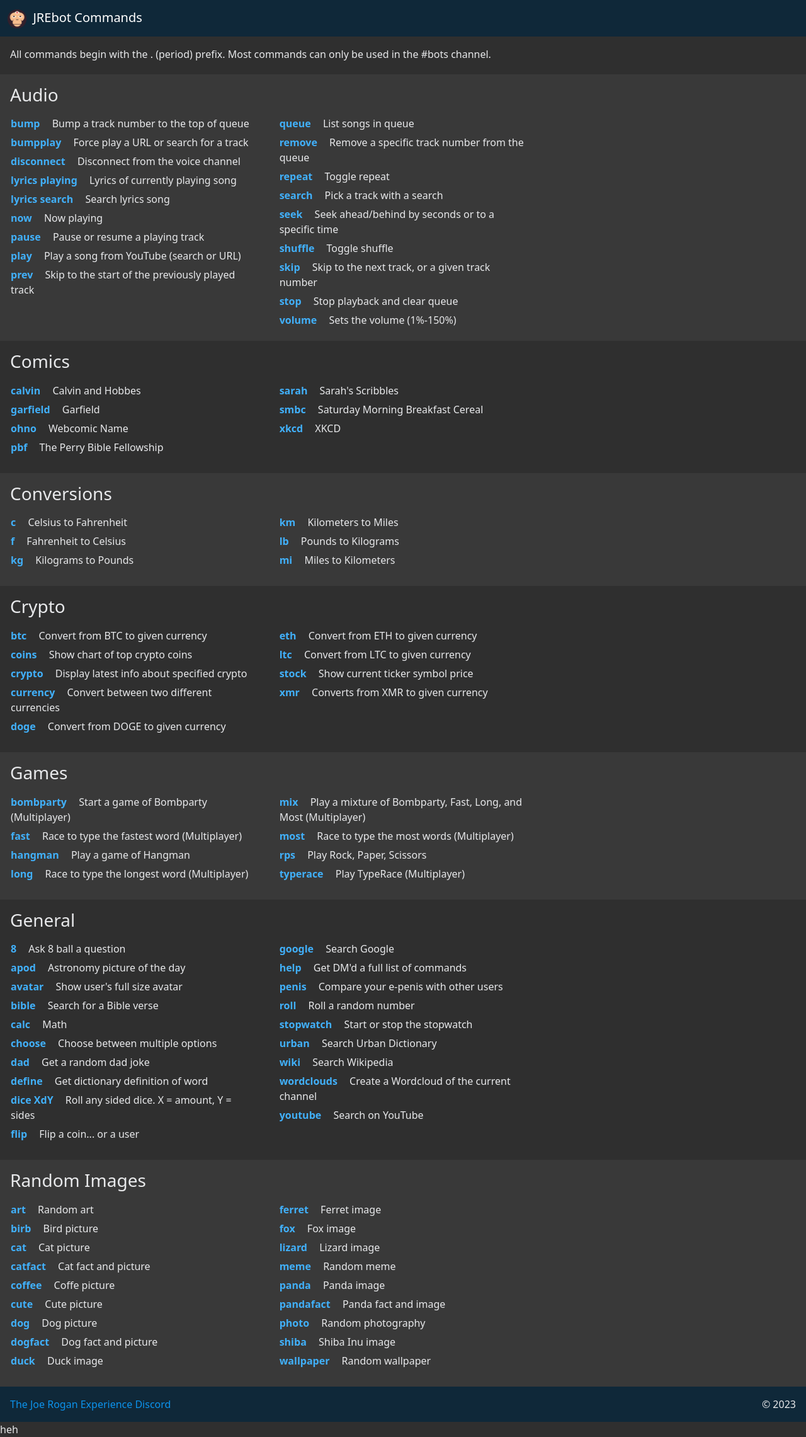
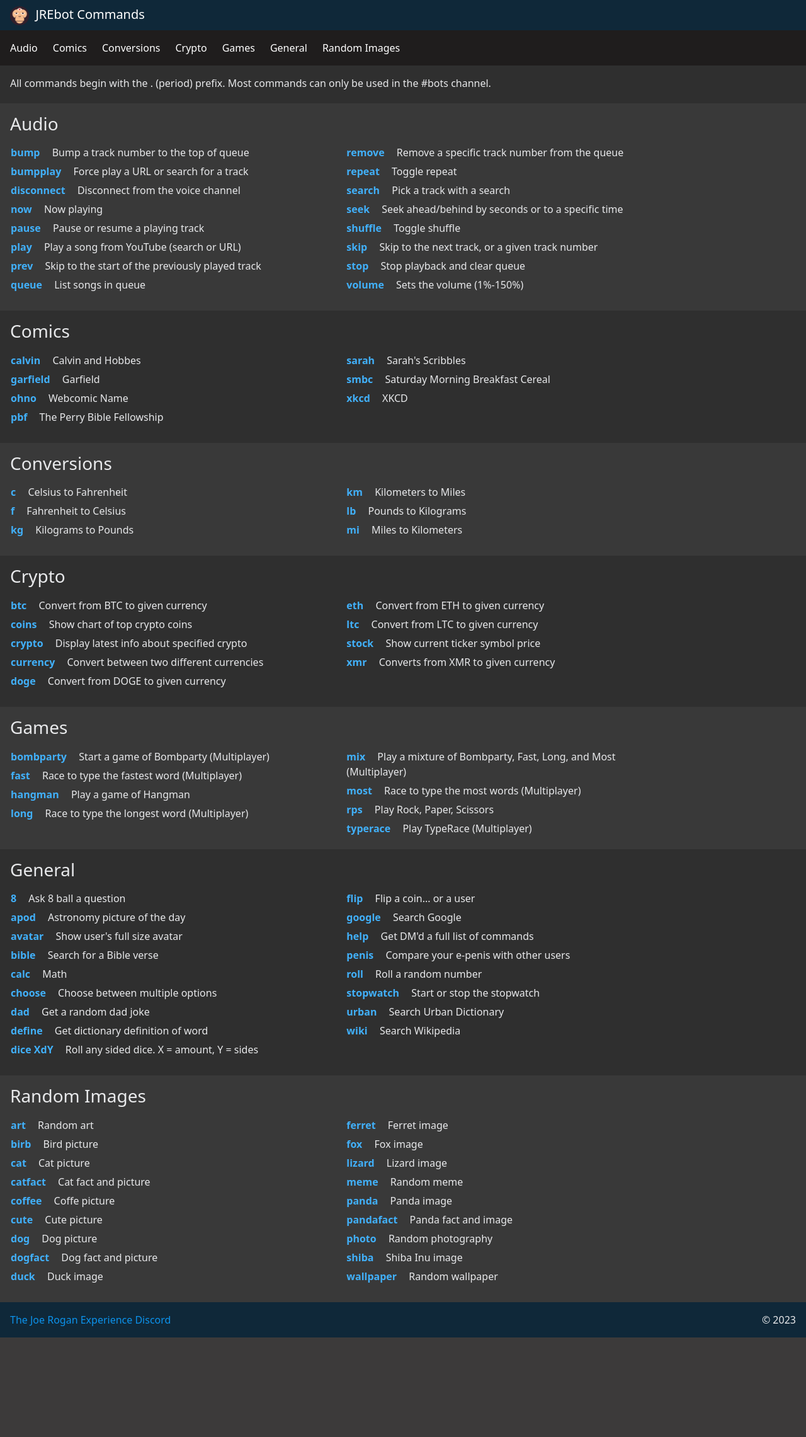
Before and after one commit to cata-lystic/bot-commands-web, a PHP site: page / in a window 1280 px wide. Shown: the whole page at 63% size. After the commit the page ends 2123 px from the top, so only its background shows below. Run offline with PHP 8.4, Linux system fonts and the light colour scheme.

Commit message:
many fixes

```diff
--- a/app/data/commands.json
+++ b/app/data/commands.json
@@ -10,12 +10,6 @@
         },{
             "cmd": "disconnect",
             "desc": "Disconnect from the voice channel"
-        },{
-            "cmd": "lyrics playing",
-            "desc": "Lyrics of currently playing song"
-        },{
-            "cmd": "lyrics search",
-            "desc": "Search lyrics song"
         },{
             "cmd": "now",
             "desc": "Now playing"
@@ -216,12 +210,6 @@
         },{
             "cmd": "wiki",
             "desc": "Search Wikipedia"
-        },{
-            "cmd": "wordclouds",
-            "desc": "Create a Wordcloud of the current channel"
-        },{
-            "cmd": "youtube",
-            "desc": "Search on YouTube"
         }]
     },
     "Random Images": {
@@ -291,10 +279,12 @@
         },{
             "cmd": "seen",
             "desc": "Check when a user was last seen active"
-        },
-        {
+        },{
             "cmd": "wordcloud",
             "desc": "Generate a wordcloud of current channel"
+        },{
+            "cmd": "youtube sub",
+            "desc": "Subscribe YT channel to Discord channel"
         }]
     },
     "Admin Only": {
--- a/app/data/main.php
+++ b/app/data/main.php
@@ -12,22 +12,29 @@ function cacheClear() {
   }
 }
 
+
+
 // Check if ?mod or ?admin or ?flush was set and code is correct
 $authMod = ($_GET['mod'] ?? false) && ($_GET['mod'] == $modCode) ? true : false;
 $authAdmin = ($_GET['admin'] ?? false) && ($_GET['admin'] == $adminCode) ? true : false;
 $cacheFlush = $_GET['flush'] ?? false;
+$full = ($fullscreen == true) ? "container-fluid" : "container";
 
 if ($cacheFlush != false)
   cacheClear();
 
 if ($cachePage == true) {
 
+  // Make sure app/data directory is writable
+  if (!is_writable("app/data"))
+    die("<p>To use caching, the /app/data folder must be writable.</p><p>To disable caching, set \$cachePage = false; in index.php</p>");
+
   if ($authAdmin == true && file_exists("app/data/cacheAdmin.html")) {
     $file = "app/data/cacheAdmin.html";
   } else if ($authMod == true && file_exists("app/data/cacheMod.html")) {
     $file = "app/data/cacheMod.html";
   } else if ($authMod == false && $authAdmin == false && file_exists("app/data/cache.html")) {
-    echo "cache";
+    $file = "app/data/cache.html";
   } else {
     $file = false;
   }
@@ -113,14 +120,33 @@ $metaDescriptionEmbed = ($metaDescriptionEmbed != "") ? $metaDescriptionEmbed :
 <body>
 
 <header>
-  <nav class="navbar navbar-expand-lg navbar-dark bg-dark">
-      <div class="container-fluid">
+  <nav class="<?php echo $full; ?> navbar navbar-expand-lg navbar-dark bg-dark">
+      <div class="col-12 ps-3">
         <a class="navbar-brand" href="#"><img src="<?php echo $logo; ?>" height="30"  /> &nbsp;<?php echo $botName; ?> Commands</a>
       </div>
     </nav>
 </header>
 
-<div id="main" class="container-fluid">
+<div id="pluginMenu" class="<?php echo $full; ?> py-1 ps-3">
+
+  <div class="row">
+
+    <?php
+    foreach ($cmds as $category => $cmdVals) {
+
+      // Check if this is a mod or admin only command section
+      if ((isset($cmdVals['mod']) && $authMod !== true && $authAdmin != true) || (isset($cmdVals['admin']) && $authAdmin != true))
+        continue;
+
+      echo '<div class="col-auto m-2 p-1"><a href="#'.$category.'">'.$category.'</a></div>';
+    }
+    ?>
+
+  </div>
+
+</div>
+
+<div id="main" class="<?php echo $full; ?>">
 
   <?php
   if ($header != "") {
@@ -152,11 +178,12 @@ $metaDescriptionEmbed = ($metaDescriptionEmbed != "") ? $metaDescriptionEmbed :
       $x = 1; // Amount of commands in this section
 
       // Create category section
-      echo "<div class='row pluginRow'>
+      echo "<a name='{$category}'></a>
+      <div class='row pluginRow'>
         <div class='col-12 pt-1 p-1 pt-3 pt-lg-3 px-3 pluginCol'>
               <h3>{$category}</h3>
           </div>
-      <div class='col-12 col-md-6 col-lg-5 col-xl-4 pb-lg-4'>";
+        <div class='col-12 col-md-6 col-lg-5 col-xl-5 pb-lg-4'>";
 
         // Count how many commands are in this category and cut in half
         $catCount = ceil(count($cmdVals['commands']) / 2);
@@ -164,12 +191,21 @@ $metaDescriptionEmbed = ($metaDescriptionEmbed != "") ? $metaDescriptionEmbed :
         // Loop through each command in this category
         foreach($cmdVals['commands'] as $key => $val) {
 
+          // Check if this is a mod or admin only command
+          if ((isset($val['mod']) && $authMod !== true && $authAdmin != true) || (isset($val['admin']) && $authAdmin != true)) {
+            continue;
+          } elseif ((isset($val['mod']) && ($authMod == true && $authAdmin != true)) || (isset($val['admin']) && $authAdmin == true)) {
+            $modAsterisk = "<span class='badge bg-primary'>Mod</span>";
+          } else {
+            $modAsterisk = "";
+          }
+
           // Print the command and description
-        echo "<p><strong>{$prefix}{$val['cmd']}</strong> {$val['desc']}</p>";
+          echo "<p><strong>{$prefix}{$val['cmd']}</strong> {$val['desc']} {$modAsterisk}</p>";
 
           if ($x == $catCount) { // new column if over half of commands are printed
             echo "</div>
-          <div class='col-12 col-md-6 col-lg-5 col-xl-4 mt-0 mt-lg-0 pb-3'>";
+            <div class='col-12 col-md-6 col-lg-5 col-xl-5 mt-0 mt-lg-0 pb-3'>";
           }
           $x++;
           $rows++;
@@ -193,7 +229,7 @@ $metaDescriptionEmbed = ($metaDescriptionEmbed != "") ? $metaDescriptionEmbed :
 <?php
 if ($footerLeft != "" || $footerCenter != "" || $footerRight != "") {
   echo "
-  <footer class='container-fluid pt-3'>
+  <footer class='{$full} pt-3'>
     <div class='row'>
       <div id='footerLeft' class='col-4 ps-3'><p class=''>$footerLeft</p></div>
       <div id='footerCenter' class='col-4'><p>$footerCenter</p></div>
@@ -253,6 +289,5 @@ if ($cachePage == true) {
   file_put_contents($file, $page);
 
   echo $page;
-  echo "heh";
 }
 ?>
--- a/app/theme.css
+++ b/app/theme.css
@@ -50,6 +50,34 @@ footer { background-color: var(--footer) !important;}
   background: var(--secondary);
 }
 
+#pluginMenu {
+  background: rgb(31, 29, 29);
+  width: auto;
+  max-width: auto;
+  max-height: auto;
+  height: auto;
+  overflow-x: none;
+  overflow: auto;
+  white-space: nowrap;
+}
+
+#pluginMenu a {
+  text-decoration: none;
+  color: #ffffff;
+}
+
+#pluginMenu div {
+  display: inline-block;
+  text-align: center;
+  text-decoration: none;
+}
+
+#pluginMenu .col-auto:hover {
+  background: rgb(47, 47, 47);
+  border-radius: 5px;
+}
+
+
 /* FAB Scroll to top button */
 /* I'm actually giving W3Schools credit for this one */
 #scrollButton {
--- a/index.php
+++ b/index.php
@@ -14,6 +14,7 @@ $favicon = "faviconit"; // Default: faviconit (https://faviconit.com). Can be cu
 $footerLeft = "<a href='https://discord.com/invite/joerogan'>The Joe Rogan Experience Discord</a>"; // Optional
 $footerCenter = ""; // Optional
 $footerRight = "&copy; 2023"; // Optional
+$fullscreen = true;  // Website takes full screen on desktop
 $modCode = "lol"; // Mod commands password (?mod=password)
 $adminCode = "woo"; // Admin commands password (?admin=password)
 
@@ -21,10 +22,14 @@ $adminCode = "woo"; // Admin commands password (?admin=password)
 #$background =
 
 // Advanced Config
+// cache page requires /app/data to be writable
 $cachePage = true; // Cache index.php for faster loading
 $cacheExpires = 15; // Default: 3600 (1 Hour). 0 for never (must flush manually)
 $metaAuthor = "Catalyst";
 $metaDescription = "Commands and information for {$botName} Discord Bot";
 $metaDescriptionEmbed = ""; // Social media embed description. leave blank to use $metaDescription
 
+/////////////////////////////////////////
+//     DO NOT edit below this line     //
+/////////////////////////////////////////
 include("app/data/main.php");
```
Also changed, not shown: 1 other file. Lines whose indentation alone changed are shown as unchanged.
